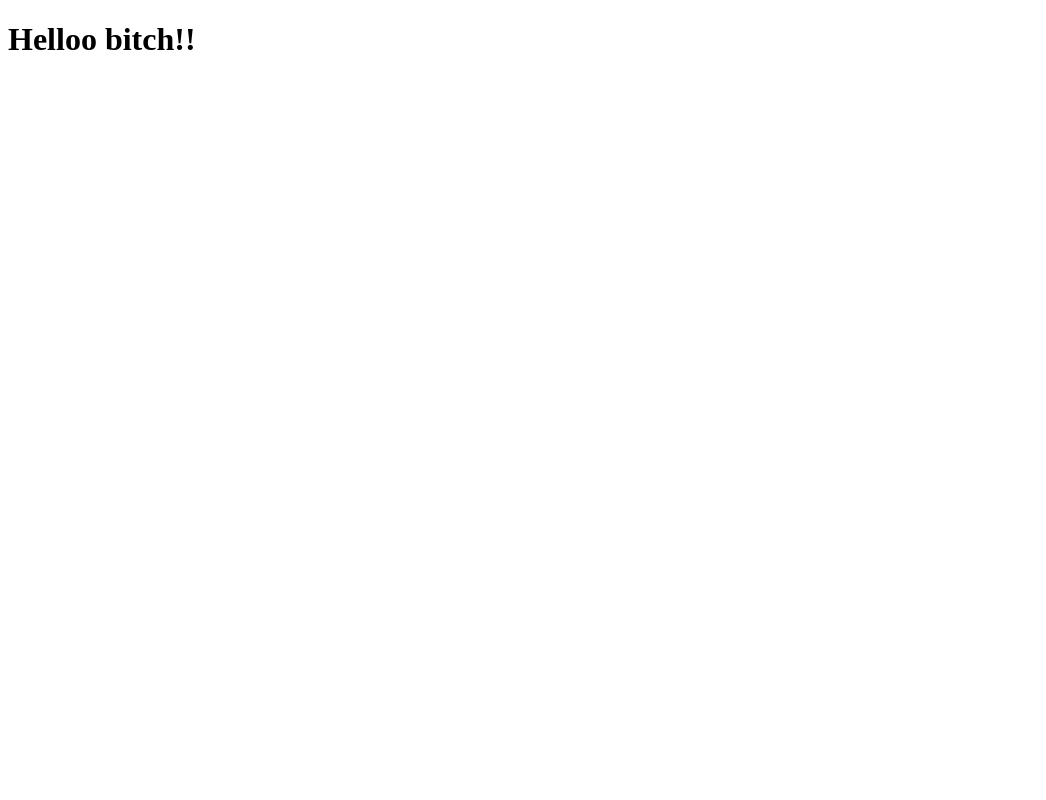
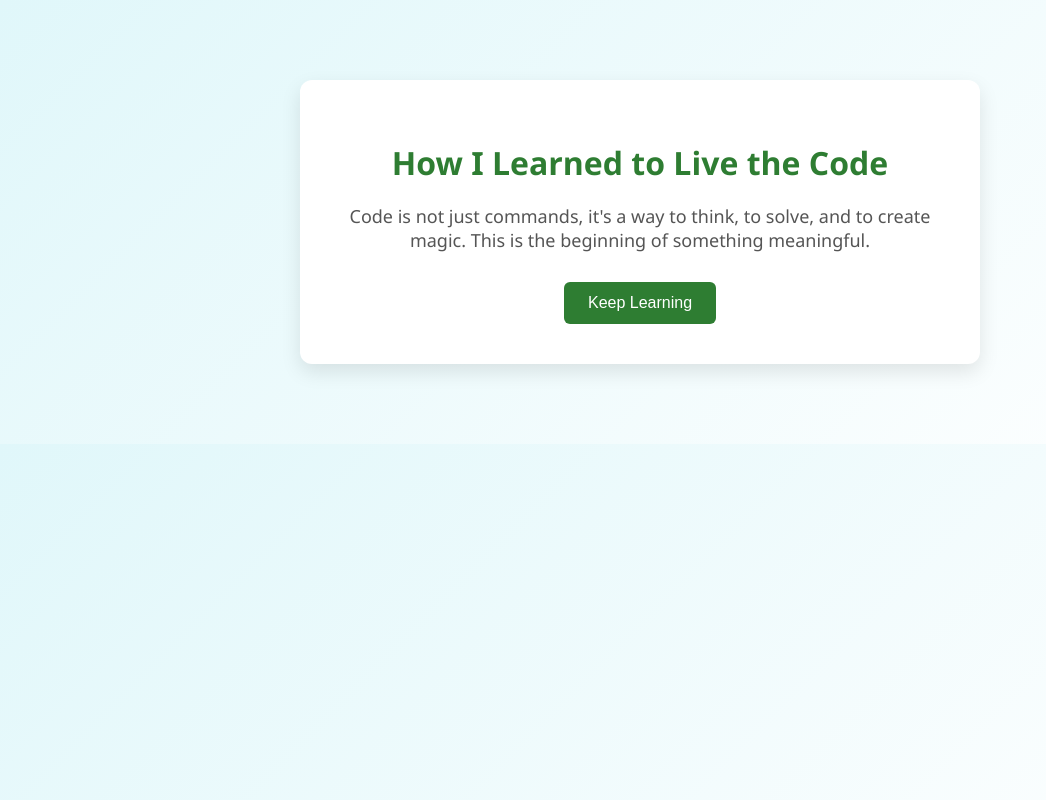
Before and after one commit to honey19117/cold-live, a plain HTML site: page index.html in a window 1280 px wide. Shown: the whole page, without its empty margins (0-1046 px from the left). Drawn offline with Linux system fonts and the light colour scheme.

Commit message:
live code page

```diff
--- a/index.html
+++ b/index.html
@@ -1,11 +1,54 @@
 <!DOCTYPE html>
 <html lang="en">
 <head>
-    <meta charset="UTF-8">
-    <meta name="viewport" content="width=device-width, initial-scale=1.0">
-    <title>Document</title>
+  <meta charset="UTF-8">
+  <title>How I Learned to Live the Code</title>
+  <style>
+    body {
+      margin: 0;
+      padding: 0;
+      font-family: 'Segoe UI', sans-serif;
+      background: linear-gradient(135deg, #e0f7fa, #ffffff);
+    }
+    .wrapper {
+      max-width: 600px;
+      margin: 80px auto;
+      background: #ffffff;
+      padding: 40px;
+      border-radius: 12px;
+      box-shadow: 0 8px 20px rgba(0, 0, 0, 0.1);
+      text-align: center;
+    }
+    h1 {
+      color: #2e7d32;
+      margin-bottom: 20px;
+    }
+    p {
+      font-size: 18px;
+      color: #555;
+      margin-bottom: 30px;
+    }
+    button {
+      background-color: #2e7d32;
+      color: #fff;
+      border: none;
+      padding: 12px 24px;
+      border-radius: 6px;
+      font-size: 16px;
+      cursor: pointer;
+      transition: background-color 0.3s ease;
+    }
+    button:hover {
+      background-color: #1b5e20;
+    }
+  </style>
 </head>
 <body>
-    <h1>Helloo bitch!!</h1>
+  <div class="wrapper">
+    <h1>How I Learned to Live the Code</h1>
+    <p>Code is not just commands, it's a way to think, to solve, and to create magic.
+       This is the beginning of something meaningful.</p>
+    <button onclick="alert('Keep Going!')">Keep Learning</button>
+  </div>
 </body>
 </html>
```
